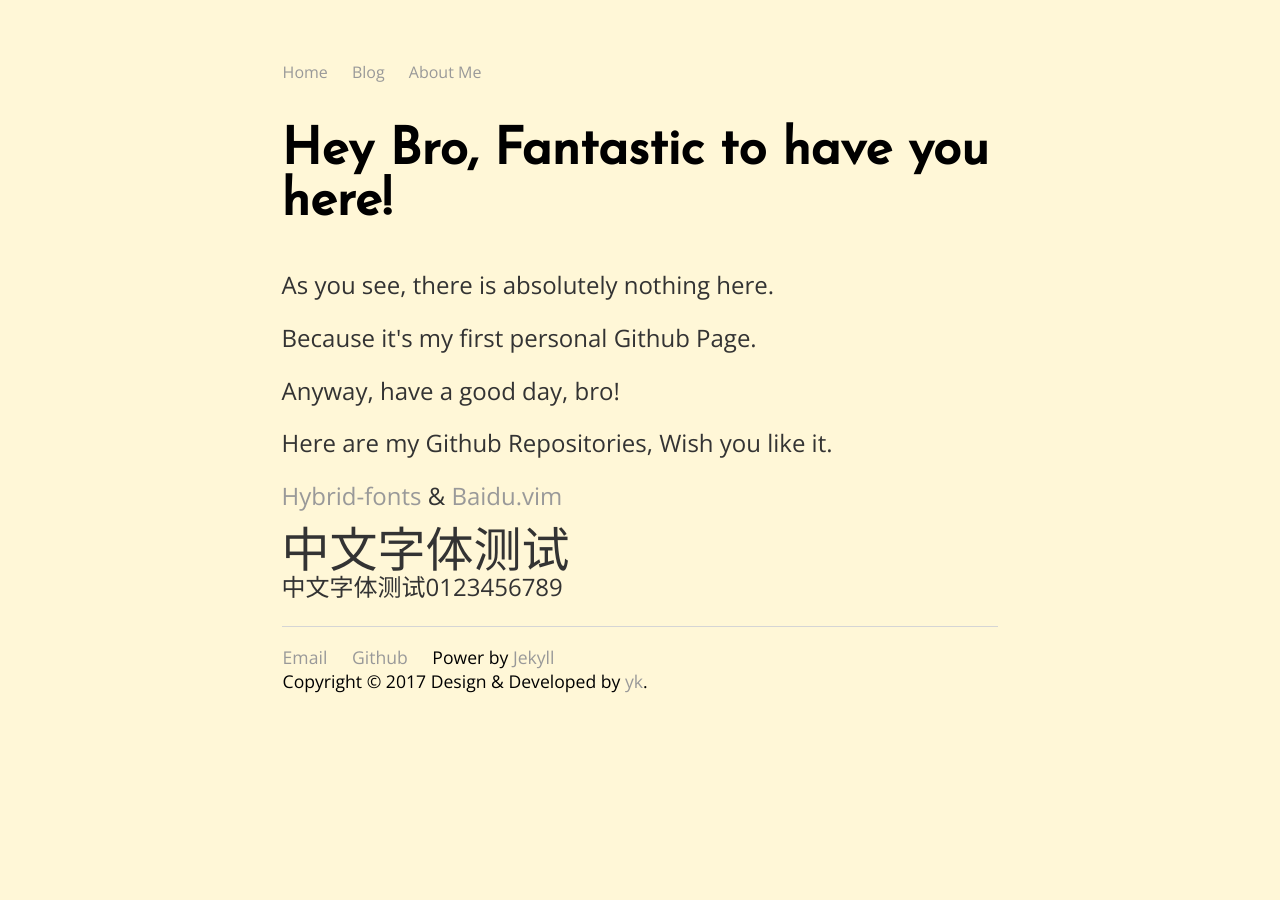
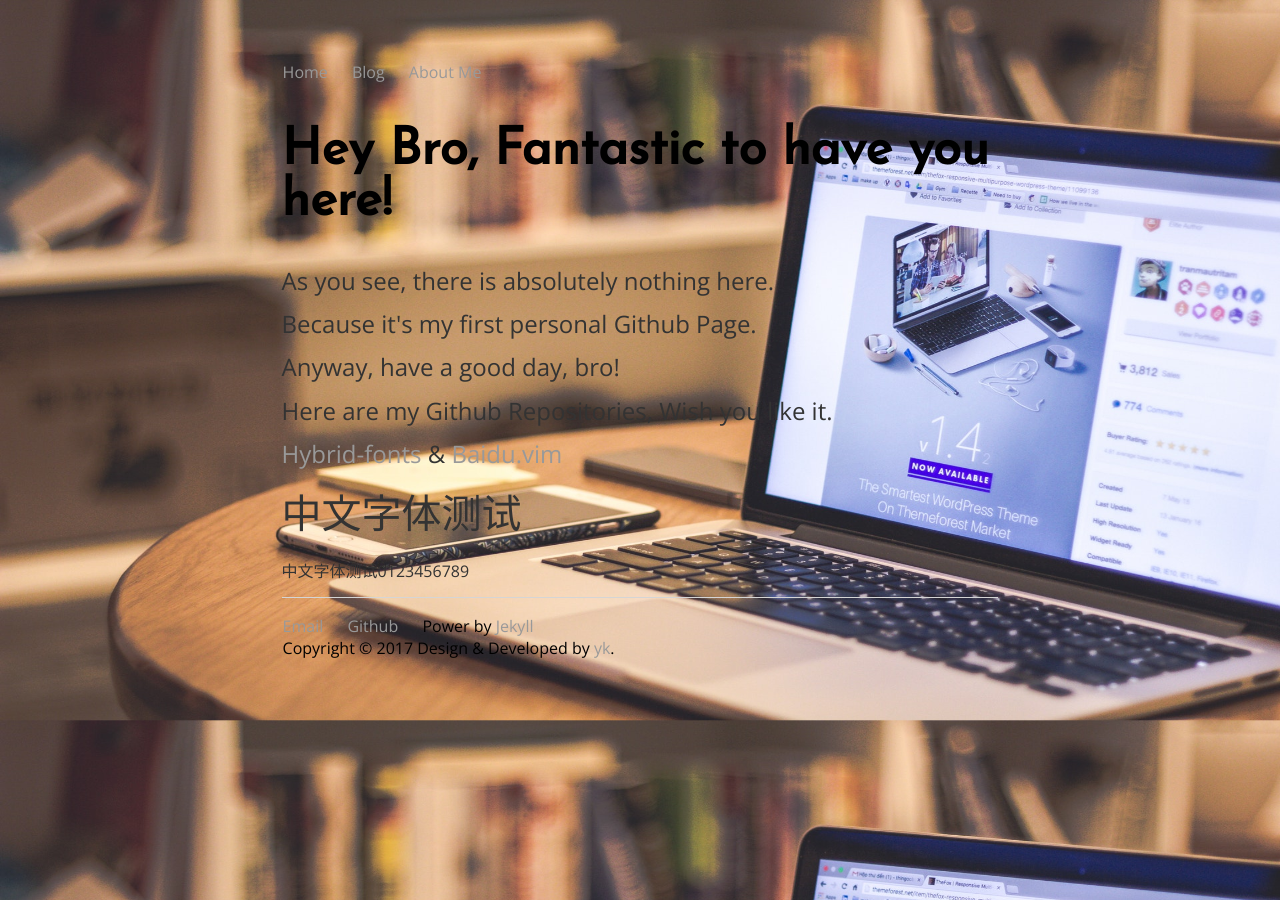
Before and after one commit to m8524769/m8524769.github.io, a Jekyll site: the page built from index.html, in a window 1280 px wide. Built offline with Jekyll 4.4.1, drawn with Linux system fonts in a browser that asks for light colours.

Commit message:
Backup
- 硬盘可能要挂了。。做个备份

```diff
--- a/_includes/head.html
+++ b/_includes/head.html
@@ -6,4 +6,5 @@
     <link href="https://fonts.googleapis.com/css?family=Open+Sans:400,700" rel="stylesheet">
 
     <link rel="stylesheet" href="/assets/css/main.css">
+    <script src="/assets/js/functions.js"></script>
 </head>
--- a/_includes/header.html
+++ b/_includes/header.html
@@ -5,5 +5,5 @@
         {% endfor %}
     </ul>
 
-    <h1>{{ site.description }}</h1>
+    <h1 id="description">{{ site.description }}</h1>
 </nav>
--- a/assets/css/main.scss
+++ b/assets/css/main.scss
@@ -6,12 +6,14 @@
 body{
     margin: 60px auto;
     width: 56%;
+    background: url("../images/bg1.jpeg");
+    background-size: 100% 100%;
     background-color: rgb(255, 247, 215);
 }
 
 nav ul, footer ul {
     font-family: 'Open Sans', sans-serif;
-    font-size: 1em;
+    font-size: 1rem;
     padding: 1px;
     li {
         display: inline;
@@ -27,24 +29,24 @@
 
 h1 {
     font-family: 'Josefin Sans', sans-serif;
-    font-size: 3.2em;
+    font-size: 3.2rem;
 }
 
 p {
     font-family:'Open Sans', 'HYQiHei-55S', 'Noto Sans SC',  sans-serif;
-    font-size: 1.5em;
-    line-height: 1.2em;
+    font-size: 1.5rem;
+    line-height: 1.2rem;
     color: #333;
 }
 
 footer {
     border-top: 1px solid #d5d5d5;
-    font-size: 1.1em;
+    font-size: 1.1rem;
 }
 
 ul.posts {
     margin: 20px auto 40px;
-    font-size: 1.5em;
+    font-size: 1.5rem;
     li {
         list-style: none;
     }
--- /dev/null
+++ b/assets/js/functions.js
@@ -0,0 +1,15 @@
+function changeDescriptionByClick() {
+    var descriptions = [
+        "How are you today?",
+        ".........",
+        "(･ω´･ )",
+        "emmmmmmmmmmmmmm",
+        "(´⊙ω⊙`)"
+    ];
+    var i = 0;
+    var description = document.getElementById("description");
+    description.addEventListener("click", function () {
+        if (i == descriptions.length) i = 0;
+        description.innerHTML = descriptions[i++];
+    });
+}
--- a/index.html
+++ b/index.html
@@ -2,14 +2,13 @@
 layout: default
 ---
 
-<div class="blurb">
+<div class="container" id="text">
 	<p>As you see, there is absolutely nothing here.</p>
 	<p>Because it's my first personal Github Page.</p>
 	<p>Anyway, have a good day, bro!</p>
 	<p>Here are my Github Repositories, Wish you like it.</p>
 	<p><a href="/Hybrid-fonts">Hybrid-fonts</a> & <a href="/Baidu.vim">Baidu.vim</a>
-	<p>
-		<font size="7">中文字体测试</font><br>
-		<font size="5">中文字体测试0123456789</font><br>
-	</p>
+	<p style="font-size: 2.5rem;">中文字体测试</p>
+	<p style="font-size: 1rem;">中文字体测试0123456789</p>
+	<script>changeDescriptionByClick()</script>
 </div>
```
Also changed, not shown: assets/images/bg1.jpeg (added).
